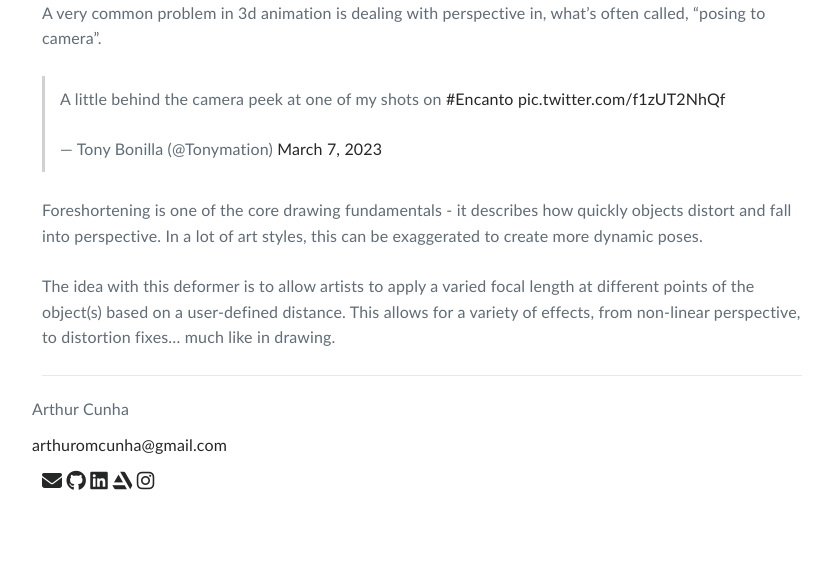
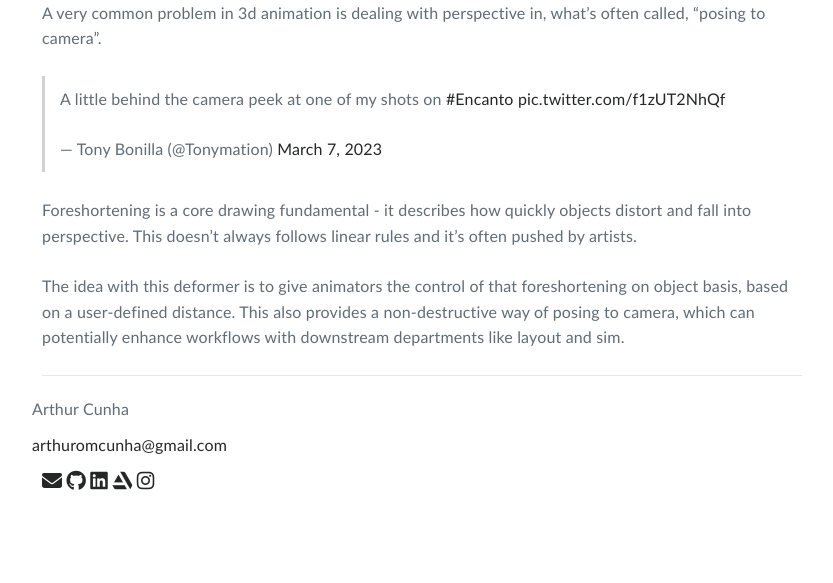
Before and after one commit to artcunha/artcunha.github.io, a Jekyll site: the page built from _posts/2015-10-08-viewspace-deform.markdown, in a window 1280 px wide. Shown: the part 744-1327 px from the top of the page, without its empty margins (218-1051 px from the left). Built offline with Jekyll 4.4.1, drawn with Linux system fonts in a browser that asks for light colours; nearby versions of some CDN libraries; comment, search, counter and statistics services are not loaded.

Commit message:
Update 2015-10-08-viewspace-deform.markdown

```diff
--- a/_posts/2015-10-08-viewspace-deform.markdown
+++ b/_posts/2015-10-08-viewspace-deform.markdown
@@ -13,7 +13,6 @@ A very common problem in 3d animation is dealing with perspective in, what's oft
 
 <blockquote class="twitter-tweet"><p lang="en" dir="ltr">A little behind the camera peek at one of my shots on <a href="https://twitter.com/hashtag/Encanto?src=hash&amp;ref_src=twsrc%5Etfw">#Encanto</a> <a href="https://t.co/f1zUT2NhQf">pic.twitter.com/f1zUT2NhQf</a></p>&mdash; Tony Bonilla (@Tonymation) <a href="https://twitter.com/Tonymation/status/1633239873992953856?ref_src=twsrc%5Etfw">March 7, 2023</a></blockquote> <script async src="https://platform.twitter.com/widgets.js" charset="utf-8"></script>
 
+Foreshortening is a core drawing fundamental - it describes how quickly objects distort and fall into perspective. This doesn't always follows linear rules and it's often pushed by artists.
 
-Foreshortening is one of the core drawing fundamentals - it describes how quickly objects distort and fall into perspective. In a lot of art styles, this can be exaggerated to create more dynamic poses.
-
-The idea with this deformer is to allow artists to apply a varied focal length at different points of the object(s) based on a user-defined distance. This allows for a variety of effects, from non-linear perspective, to distortion fixes… much like in drawing.
+The idea with this deformer is to give animators the control of that foreshortening on object basis, based on a user-defined distance. This also provides a non-destructive way of posing to camera, which can potentially enhance workflows with downstream departments like layout and sim.
```
